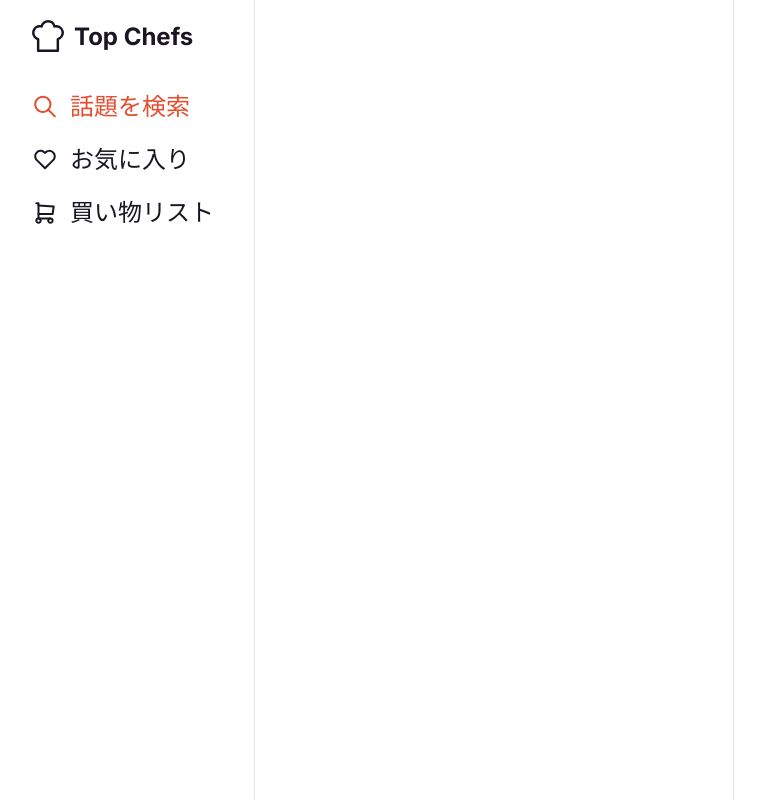
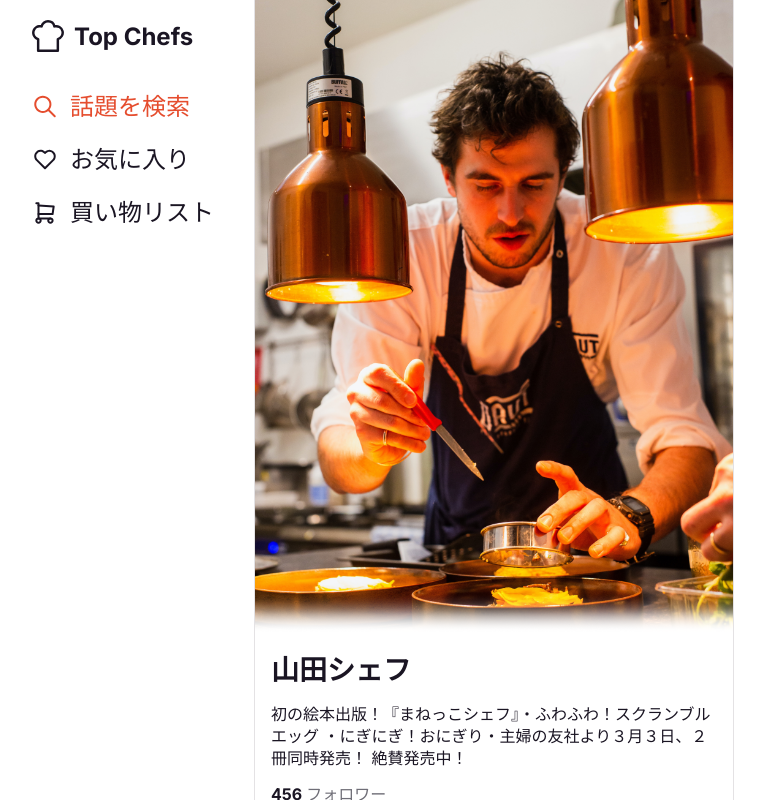
Before and after one commit to qin-team-recipe/01-frontend, a Next.js app: page / in a window 1280 px wide. Shown: the whole page, without its empty margins (267-1032 px from the left). Built offline with nearby package versions, Linux system fonts and the light colour scheme.

Commit message:
SPレイアウト実装

```diff
--- a/src/app/layout.module.scss
+++ b/src/app/layout.module.scss
@@ -2,15 +2,20 @@
 
 .layout {
   width: 100%;
+
+  @include pc {
     height: 100vh;
+  }
 }
 
 .layout-inner {
+  @include pc {
     display: flex;
     gap: 20px;
     justify-content: center;
     height: 100%;
     margin-inline: auto;
+  }
 }
 
 .layout-side {
@@ -26,14 +31,17 @@
 }
 
 .layout-page {
+  @include pc {
     width: 100%;
     max-width: 480px;
     height: 100%;
-  overflow-y: auto;
+    overflow-y: auto; // TODO: 現在は本コンテンツ内でのみスクロールを有効としているが、PCでも全体スクロールが効くように調整する
     border-right: 1px solid #e4e2e4;
     border-left: 1px solid #e4e2e4;
   }
+}
 
+// PC footerのスタイル
 .site-title {
   display: flex;
   gap: 10px;
--- a/src/app/layout.tsx
+++ b/src/app/layout.tsx
@@ -1,6 +1,6 @@
-"use client";
+"use client"; // TODO: usePathnameを利用するために設定しているが、該当箇所以外はServer側で生成されるように調整したい
 
-import "@/styles/globals.css";
+import "@/styles/globals.scss";
 
 import { Inter } from "next/font/google";
 import Image from "next/image";
--- a/src/app/page.tsx
+++ b/src/app/page.tsx
@@ -1,3 +1,33 @@
+import Image from "next/image";
+
+import styles from "./top.module.scss";
+
+export const metadata = {
+  title: "Top Chefs",
+};
+
 export default function Home() {
-  return <main></main>;
+  return (
+    <main>
+      <Image
+        src="/images/chef-dummy.png"
+        alt=""
+        width={390}
+        height={520}
+        className={styles.img}
+      />
+      <div className="inner">
+        <h1 className={styles["chef-name"]}>山田シェフ</h1>
+        <p className={styles["chef-description"]}>
+          初の絵本出版！『まねっこシェフ』・ふわふわ！スクランブルエッグ
+          ・にぎにぎ！おにぎり・主婦の友社より３月３日、２冊同時発売！
+          絶賛発売中！
+        </p>
+        <p className={styles.follow}>
+          <span className={styles["follow-count"]}>456</span>
+          <span>フォロワー</span>
+        </p>
+      </div>
+    </main>
+  );
 }
--- /dev/null
+++ b/src/app/top.module.scss
@@ -0,0 +1,33 @@
+@import "@/styles/mixin";
+
+.img {
+  width: 100%;
+  height: auto;
+}
+
+.chef-name {
+  margin-top: 16px;
+  font-size: 28px;
+  font-weight: 700;
+  line-height: 34px;
+}
+
+.chef-description {
+  margin-top: 16px;
+  font-size: 16px;
+  line-height: 22px;
+}
+
+.follow {
+  display: flex;
+  gap: 4px;
+  margin-top: 16px;
+  font-size: 16px;
+  line-height: 19px;
+  color: #6f6e77;
+}
+
+.follow-count {
+  font-weight: 700;
+  color: #1a1523;
+}
--- a/src/styles/globals.css
+++ /dev/null
@@ -1,8 +0,0 @@
-@tailwind base;
-@tailwind components;
-@tailwind utilities;
-
-body {
-  color: #1a1523;
-  background-color: #fff;
-}
--- /dev/null
+++ b/src/styles/globals.scss
@@ -0,0 +1,13 @@
+@import "tailwindcss/base";
+// TODO: tailwindcssを使う場合は以下コメントアウトを解除する
+// @import "tailwindcss/components";/
+// @import "tailwindcss/utilities";
+
+body {
+  color: #1a1523;
+  background-color: #fff;
+}
+
+.inner {
+  padding-inline: 16px;
+}
```
Also changed, not shown: public/images/chef-dummy.png (added). Lines whose indentation alone changed are shown as unchanged.
